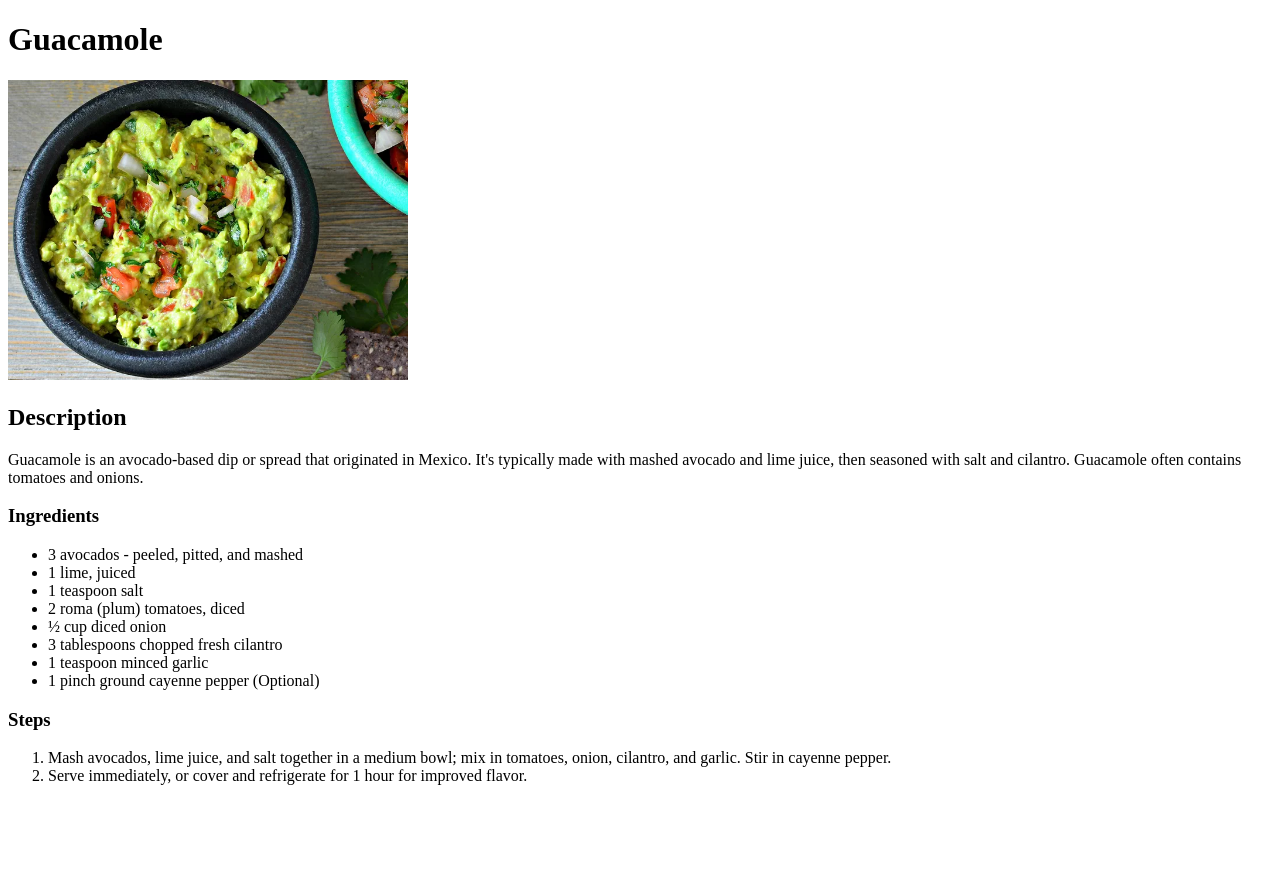
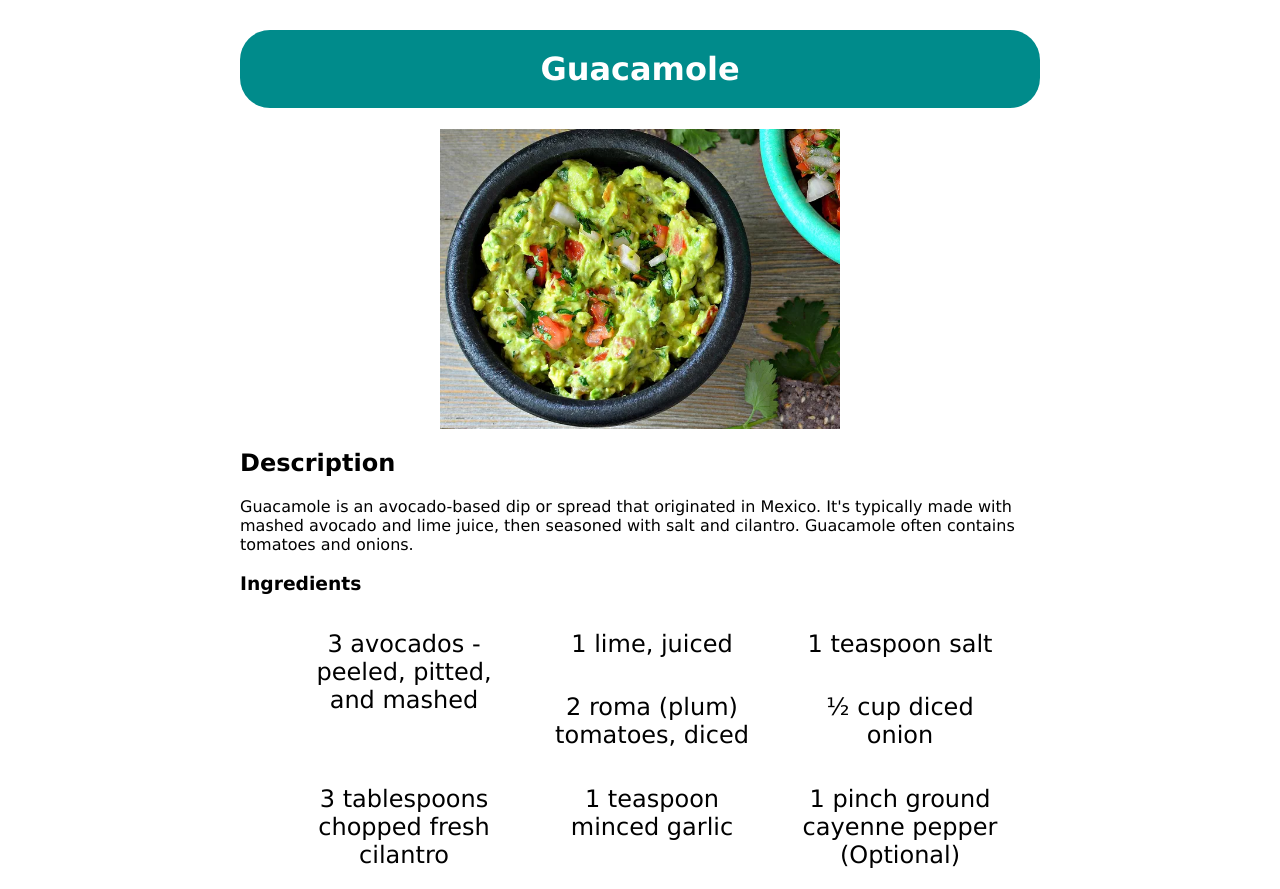
Before and after one commit to MrVisneski/odin-recipes, a plain HTML site: page recipes/guacamole.html in a window 1280 px wide. Shown: the top 889 px of the page. Before the commit the page ends 801 px from the top, so only its background shows below. Drawn offline with Linux system fonts and the light colour scheme.

Commit message:
Added some CSS

```diff
--- a/recipes/guacamole.html
+++ b/recipes/guacamole.html
@@ -3,6 +3,7 @@
 <head>
     <meta charset="UTF-8">
     <meta name="viewport" content="width=device-width, initial-scale=1.0">
+    <link rel="stylesheet" href="../style.css" />
     <title>Guacamole</title>
 </head>
 <body>
--- /dev/null
+++ b/style.css
@@ -0,0 +1,35 @@
+body {
+  font-family: Verdana, Geneva, Tahoma, sans-serif;
+  margin: 30px auto;
+  max-width: 800px;
+}
+
+h1 {
+  text-align: center;
+  background-color: darkcyan;
+  color: white;
+  padding: 20px;
+  border-radius: 30px;
+}
+
+li {
+  font-size: 24px;
+  float: left;
+  list-style: none;
+  padding: 10px;
+  text-align: center;
+  margin: 10px;
+  width: 30%;
+  padding: 1%;
+  box-sizing: border-box;
+}
+
+ul {
+  overflow: hidden;
+}
+
+img {
+    max-width: 100%;
+    display: block;
+    margin: 0 auto;
+}
```
Also changed, not shown: index.html (+3 -3 lines), recipes/jalapeno.html (+1 -0 lines), recipes/nachos.html (+1 -0 lines).
